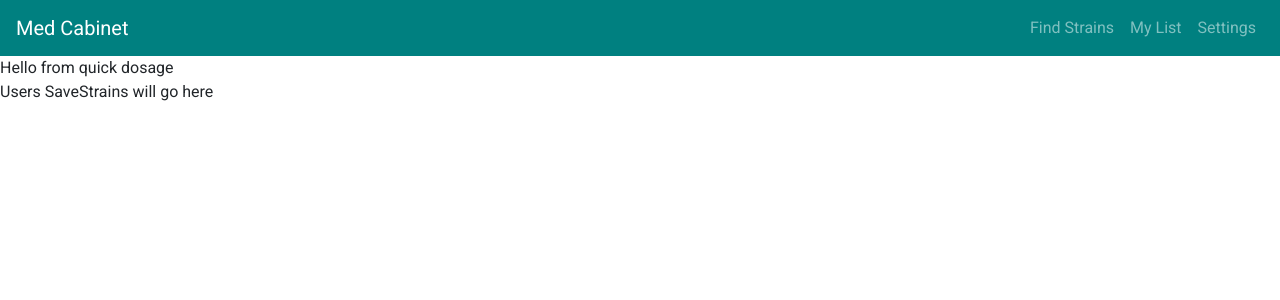
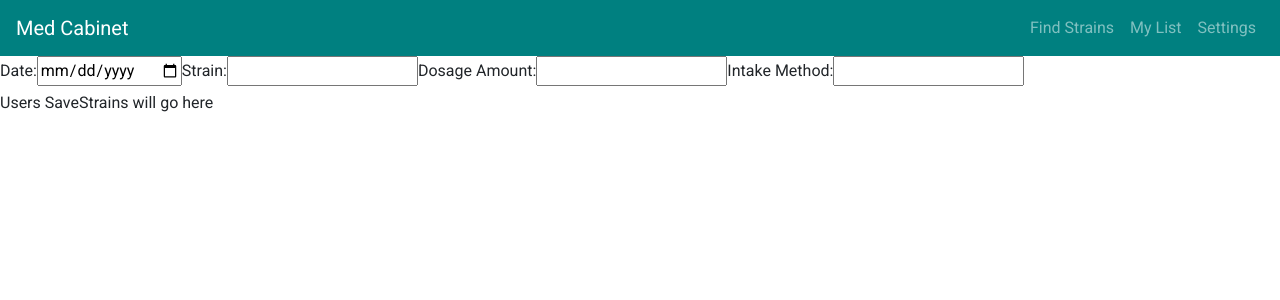
Before and after one commit to build-week-med-cabinet-2/frontend, a React (Create React App) app: page /dashboard in a window 1280 px wide. Shown: the top 300 px of the page. Built offline with nearby package versions, Linux system fonts and the light colour scheme; sample sign-in values are in the browser's storage.

Commit message:
label and inputs create, changeHandler created

```diff
--- /dev/null
+++ b/src/components/dosageLog/Dosage.js
@@ -0,0 +1,5 @@
+import React from "react";
+
+export default function Dosage() {
+  return <div></div>;
+}
--- a/src/components/dosageLog/QuickDosageEntry.js
+++ b/src/components/dosageLog/QuickDosageEntry.js
@@ -1,5 +1,31 @@
-import React from "react";
+import React, { useState } from "react";
 
 export default function QuickDosageEntry() {
-  return <div>Hello from quick dosage</div>;
+  const initialValues = {
+    date: "",
+    strain: "",
+    dosageAmount: "",
+    intakeMethod: ""
+  };
+
+  const [log, setLog] = useState(initialValues);
+
+  const handleChannge = e => {
+    setLog({ ...log, [e.target.name]: e.target.value });
+  };
+
+  return (
+    <>
+      <form>
+        <label htmlFor="dosage date">Date:</label>
+        <input type="date" name="dosageDate" id="" />
+        <label htmlFor="strain">Strain:</label>
+        <input type="text" name="strain" id="" />
+        <label htmlFor="Dosage Amount">Dosage Amount:</label>
+        <input type="number" name="amount" id="" />
+        <label htmlFor="intake method">Intake Method:</label>
+        <input type="text" name="intake" id="" />
+      </form>
+    </>
+  );
 }
```
